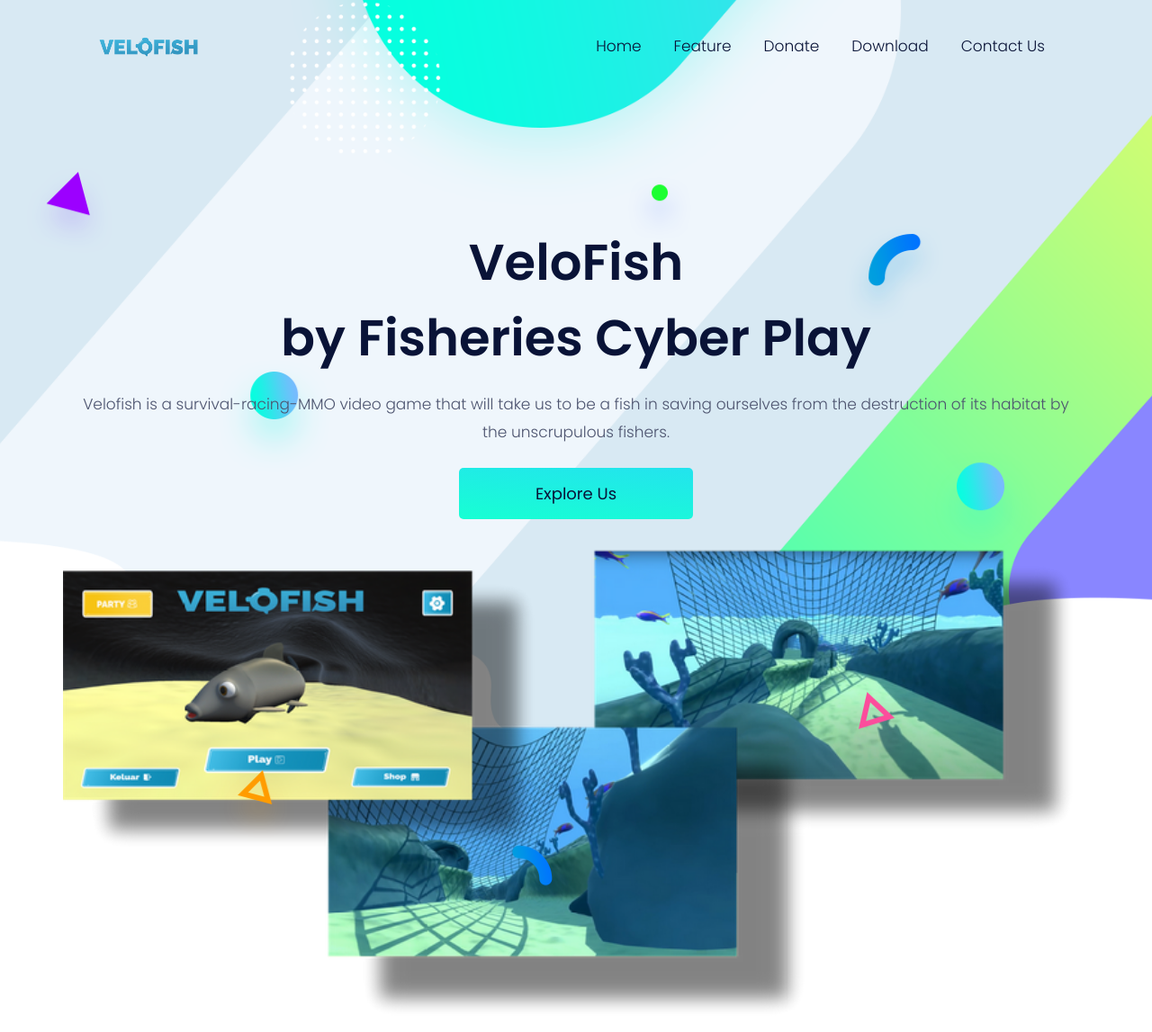
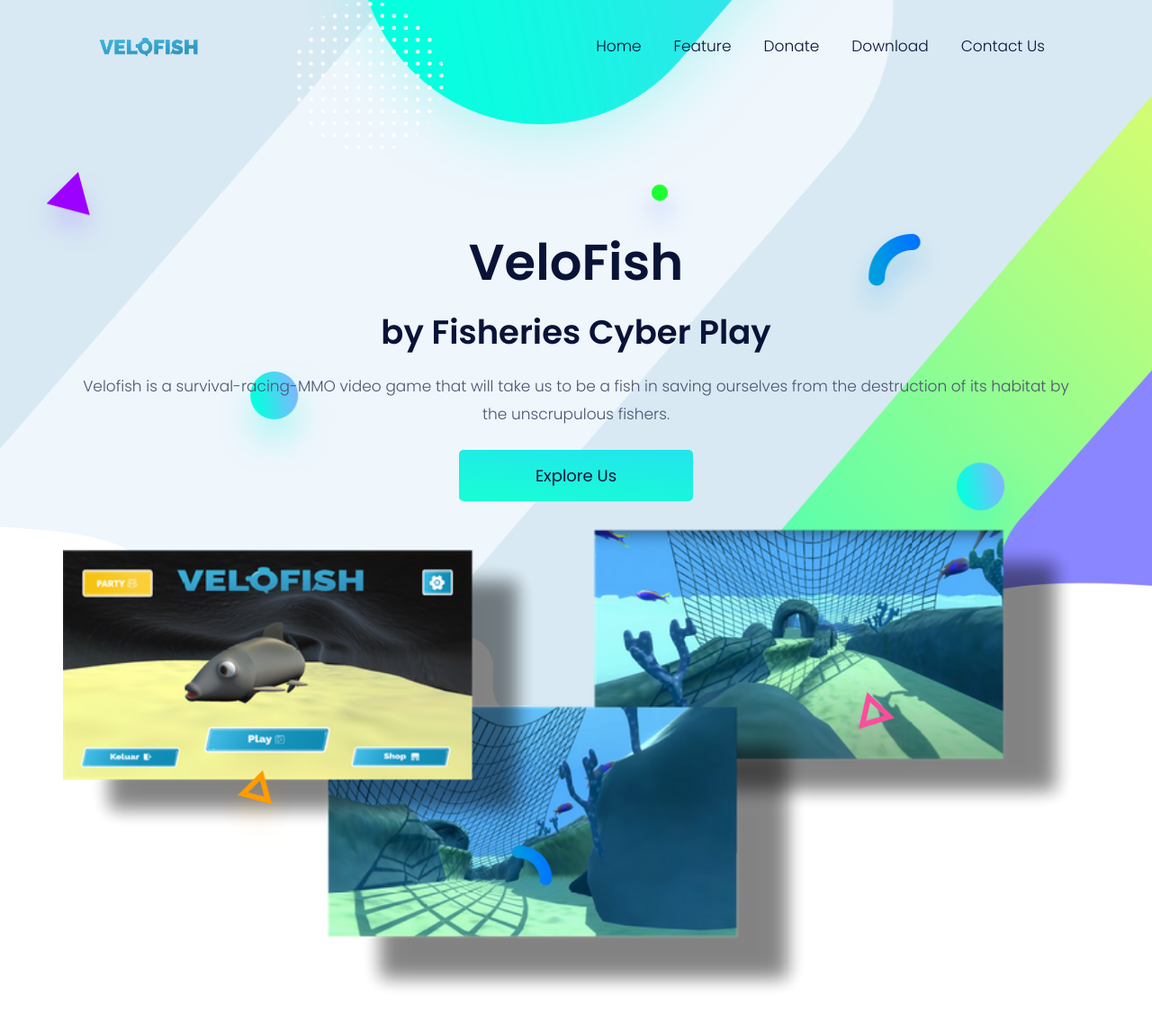
Before and after one commit to hairullana/velofish-landingpage, a PHP site: page / in a window 1280 px wide. Shown: the top 1147 px of the page at 90% size. Run offline with PHP 8.4, Linux system fonts and the light colour scheme.

Commit message:
Update index.php

```diff
--- a/index.php
+++ b/index.php
@@ -72,8 +72,8 @@
   <div class="container">
     <div class="row">
       <div class="col-lg-12 text-center zindex-1">
-        <h1 class="mb-3">VeloFish<br>
-          by Fisheries Cyber Play</h1>
+        <h1>VeloFish</h1>
+        <h3 class="mb-3">by Fisheries Cyber Play</h3>
         <p class="mb-4">Velofish is a survival-racing-MMO video game that will take us to be a fish in saving ourselves from the destruction of its habitat by the unscrupulous fishers.</p>
         <a href="#" class="btn btn-secondary btn-lg">explore us</a>
         <!-- banner image -->
```
